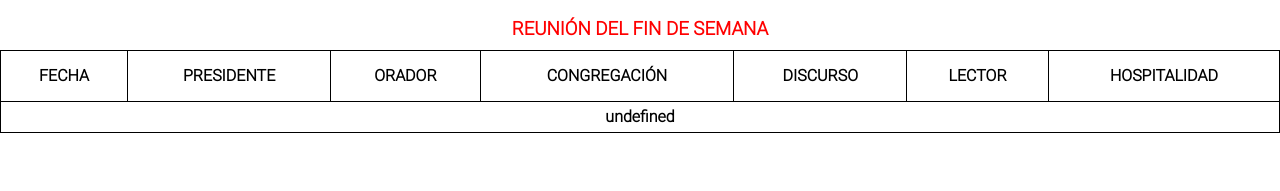
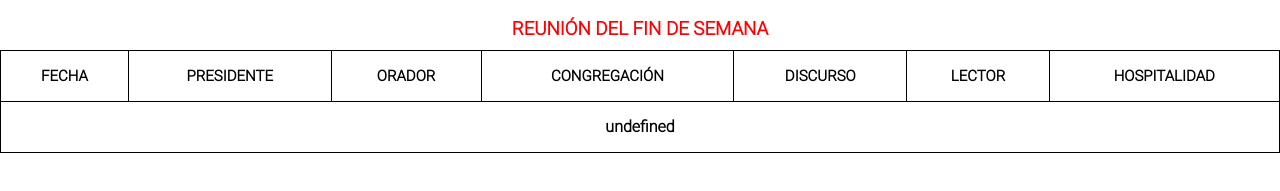
Before and after one commit to DavidOlivero/Meeting-planner, a website: page src/pdffile.html in a window 1280 px wide. Shown: the part 87-278 px from the top of the page. Drawn offline with nearby package versions, Linux system fonts and the light colour scheme; files that its build step writes are made by us from their sources.

Commit message:
Shrinking a bit the table headers and put more padding

```diff
--- a/src/CSS/pdffile.css
+++ b/src/CSS/pdffile.css
@@ -26,16 +26,20 @@ table {
     line-height: 30px;
 }
 
+thead tr td:not(.month) {
+    font-size: 15px;
+}
+
 thead tr td, .month {
     text-align: center;
     font-weight: bold;
     border: 1px solid #000;
-    padding: 10px;
 }
 
 td {
     border: 1px solid #000;
     text-align: center;
+    padding: 10px;
 }
 
 #president, #reader {
```
